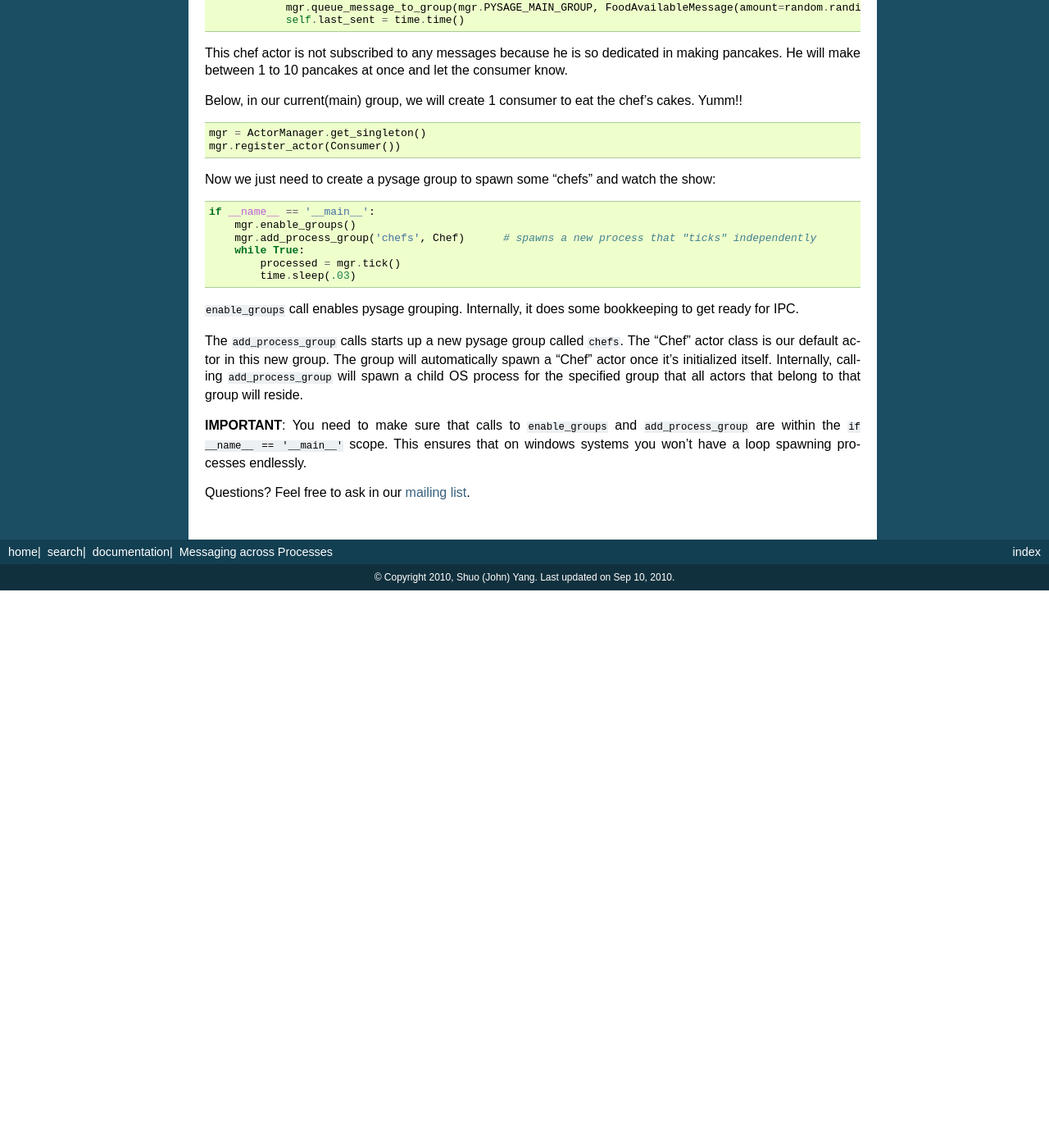
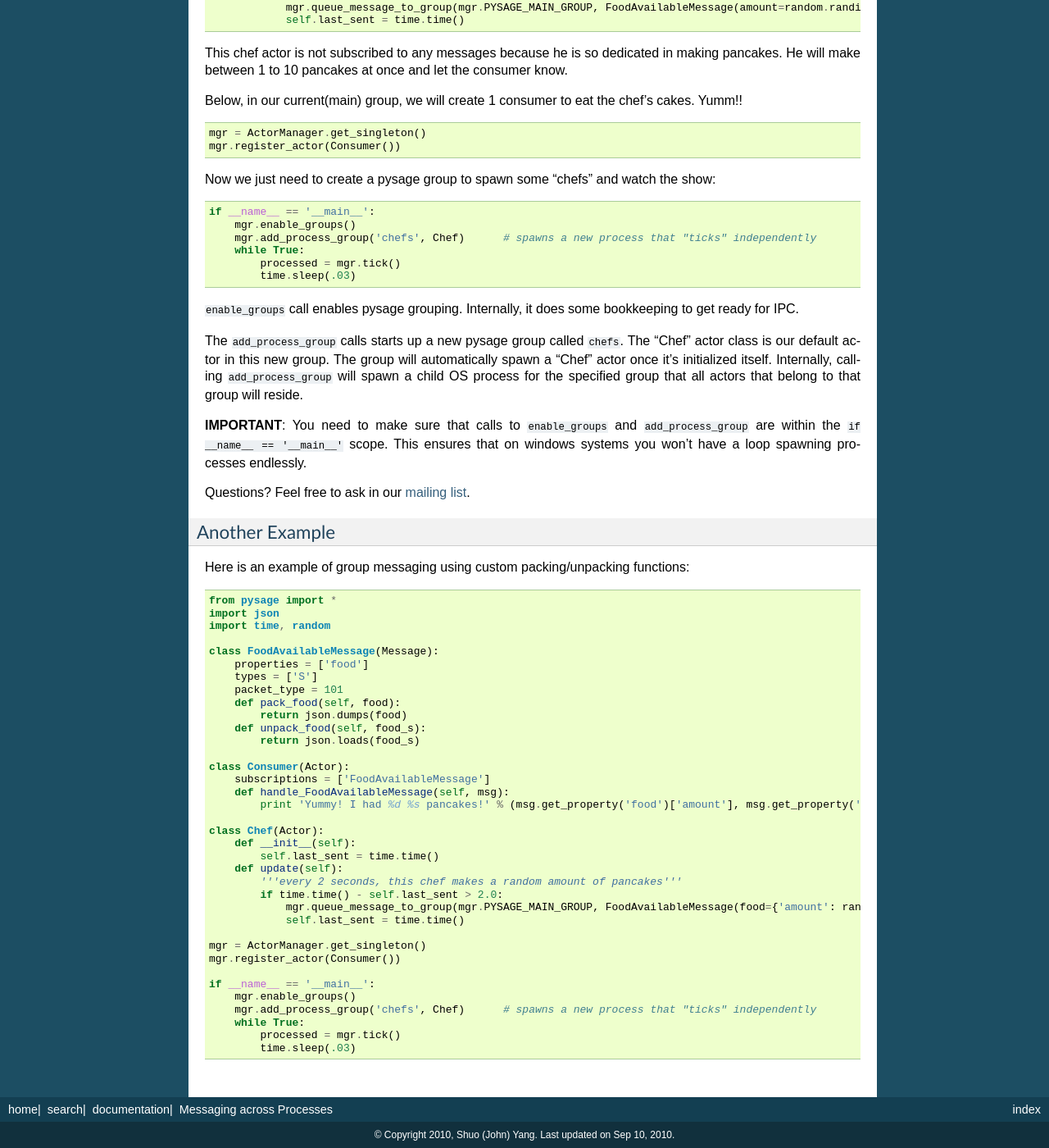
Before and after one commit to realtime-system/pysage, a Sphinx documentation site: the page built from docs/ipc.rst, in a window 1280 px wide and 1400 px high, scrolled down 1765 px. Shown: the whole window at 82% size. Built offline with Sphinx 7.4.7, drawn with Linux system fonts in a browser that asks for light colours; before the commit the page ends 2485 px from its top, so only the background shows below that.

Commit message:
updated home page

```diff
--- a/docs/index.rst
+++ b/docs/index.rst
@@ -58,9 +58,10 @@
 
 Status
 =======
-*stable release 1.5.4*
+*stable release 1.5.5*
 
-May 09th, 2010 - pysage grouping has been updated to provide better windows support, and many bug fixes
+ * September 10th, 2010 - select TCP transport added to transport collections; enabled atomic property type to use packing/unpacking
+ * May 09th, 2010 - pysage grouping has been updated to provide better windows support, and many bug fixes
 
 License
 =======
--- a/docs/ipc.rst
+++ b/docs/ipc.rst
@@ -119,3 +119,45 @@
 **IMPORTANT**: You need to make sure that calls to ``enable_groups`` and ``add_process_group`` are within the ``if __name__ == '__main__'`` scope.  This ensures that on windows systems you won't have a loop spawning processes endlessly.
 
 Questions?  Feel free to ask in our `mailing list <http://groups.google.com/group/pysage>`_.
+
+Another Example
+--------------------
+Here is an example of group messaging using custom packing/unpacking functions:
+::
+
+    from pysage import *
+    import json
+    import time, random
+
+    class FoodAvailableMessage(Message):
+        properties = ['food']
+        types = ['S']
+        packet_type = 101
+        def pack_food(self, food):
+            return json.dumps(food)
+        def unpack_food(self, food_s):
+            return json.loads(food_s)
+
+    class Consumer(Actor):
+        subscriptions = ['FoodAvailableMessage']
+        def handle_FoodAvailableMessage(self, msg):
+            print 'Yummy! I had %d %s pancakes!' % (msg.get_property('food')['amount'], msg.get_property('food')['color'])
+
+    class Chef(Actor):
+        def __init__(self):
+            self.last_sent = time.time()
+        def update(self):
+            '''every 2 seconds, this chef makes a random amount of pancakes'''
+            if time.time() - self.last_sent > 2.0:
+                mgr.queue_message_to_group(mgr.PYSAGE_MAIN_GROUP, FoodAvailableMessage(food={'amount': random.randint(0,10), 'color': 'red'}))
+                self.last_sent = time.time()
+
+    mgr = ActorManager.get_singleton()
+    mgr.register_actor(Consumer())
+
+    if __name__ == '__main__':
+        mgr.enable_groups()
+        mgr.add_process_group('chefs', Chef)      # spawns a new process that "ticks" independently
+        while True:
+            processed = mgr.tick()
+            time.sleep(.03)
```
